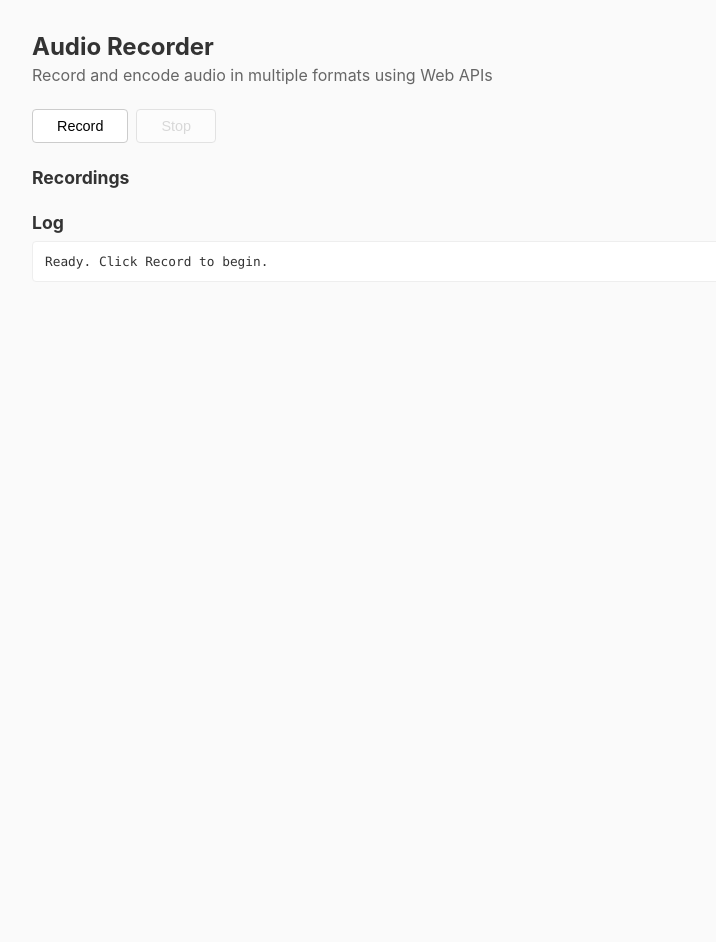
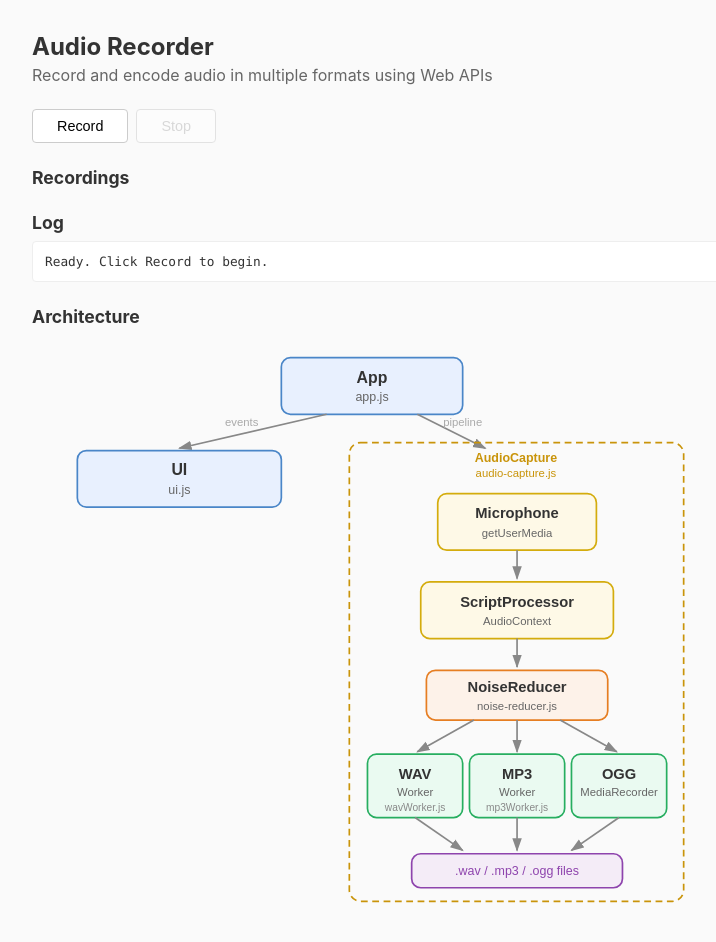
Before and after one commit to welll/record-encode-audio-from-browser, a website with bundled scripts: page recorder.html in a window 1280 px wide. Shown: the whole page, without its empty margins (264-980 px from the left). Before the commit the page ends 800 px from the top, so only its background shows below. Built offline with nearby package versions, Linux system fonts and the light colour scheme.

Commit message:
Add architecture diagram to recorder page

```diff
--- a/recorder.html
+++ b/recorder.html
@@ -75,6 +75,9 @@
     <h2>Log</h2>
     <pre id="log"></pre>
 
+    <h2>Architecture</h2>
+    <img src="img/architecture.svg" alt="Architecture diagram" style="width:100%;max-width:680px">
+
     <script type="module" src="js/app.js"></script>
 </body>
 </html>
```
Also changed, not shown: img/architecture.svg (added).
